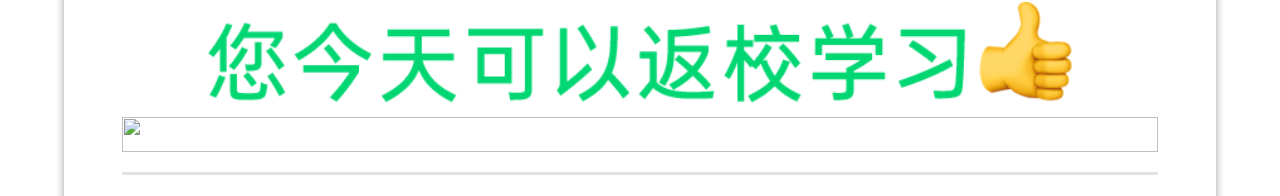
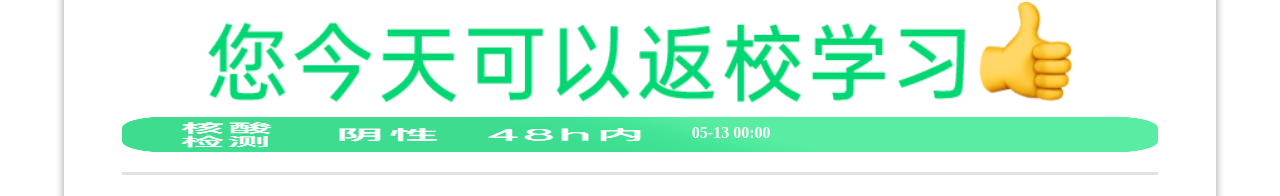
Before and after one commit to zzy0233/zhang0233.github.io, a plain HTML site: page index.html in a window 1280 px wide. Shown: the part 257-453 px from the top of the page. Drawn offline with Linux system fonts and the light colour scheme.

Commit message:
Update index.html

```diff
--- a/index.html
+++ b/index.html
@@ -125,7 +125,7 @@
             <div style="width: 90%;margin: 0px auto;position: relative">
                 <div style="color: black;padding-top: 10px;">
 
-                    <img style="width: 100%;height: 35px" src="通行码/images/cdlhsbg1.png"/>
+                    <img style="width: 100%;height: 35px" src="通行码/images/cdlhsbg.png"/>
 
                     <div id="div_hsbg" style="position: absolute;margin-left: 55%;top: 34.5%;font-size: 16px;font-weight:bold;color: white">05-13 00:00</div>
                 </div>
```
